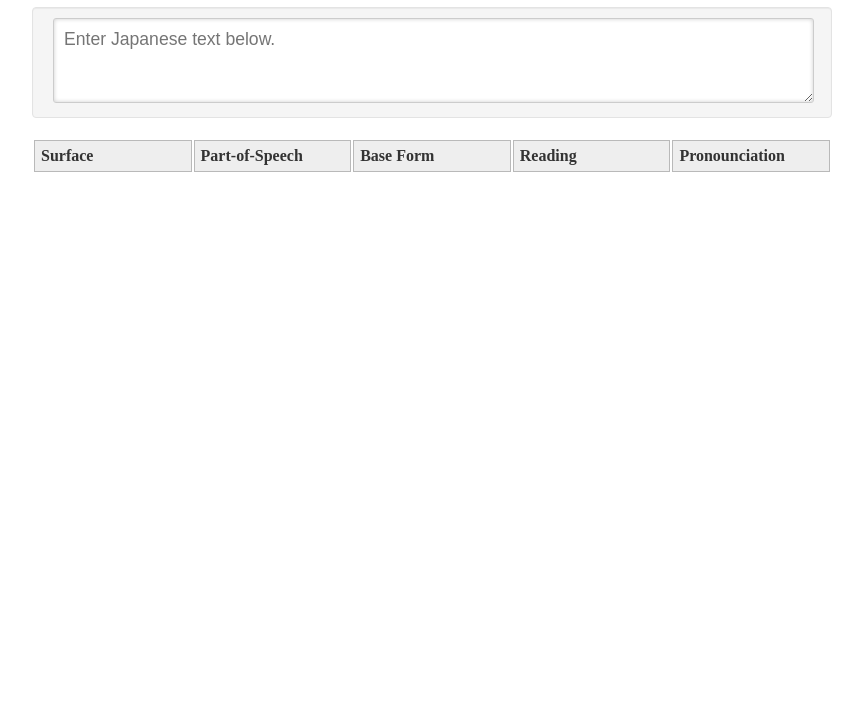
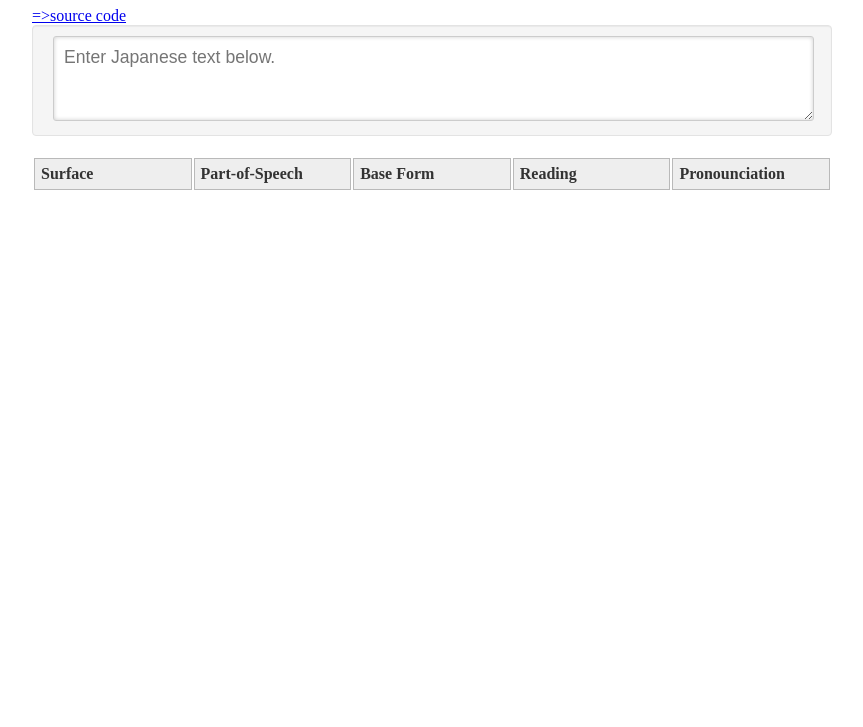
Before and after one commit to ikawaha/kagome.ipadic, a plain HTML site: page demo/index.html in a window 1280 px wide. Shown: the part 73-800 px from the top of the page, without its empty margins (208-1071 px from the left). Drawn offline with nearby package versions, Linux system fonts and the light colour scheme; some packages are replaced by stand-ins of ours; no server answers; a script that the page names is missing.

Commit message:
Add a source code link

```diff
--- a/demo/index.html
+++ b/demo/index.html
@@ -82,6 +82,7 @@
 <body>
 <div id="center">
   <h1>Kagome WebAssembly Demo</h1>
+  <a href="https://github.com/ikawaha/kagome.ipadic/blob/gh-pages/wasm_sample.go">=>source code</a>
   <form class="frm" oninput="tokenize()">
     <div id="box">
     <textarea id="inp" class="txar" rows="3" name="s" placeholder="Enter Japanese text below."></textarea>
```
